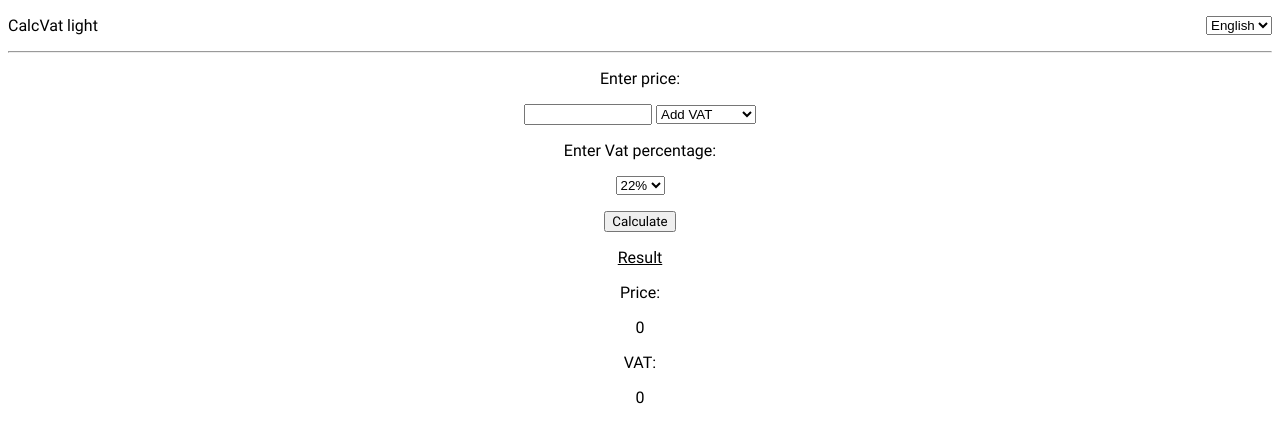
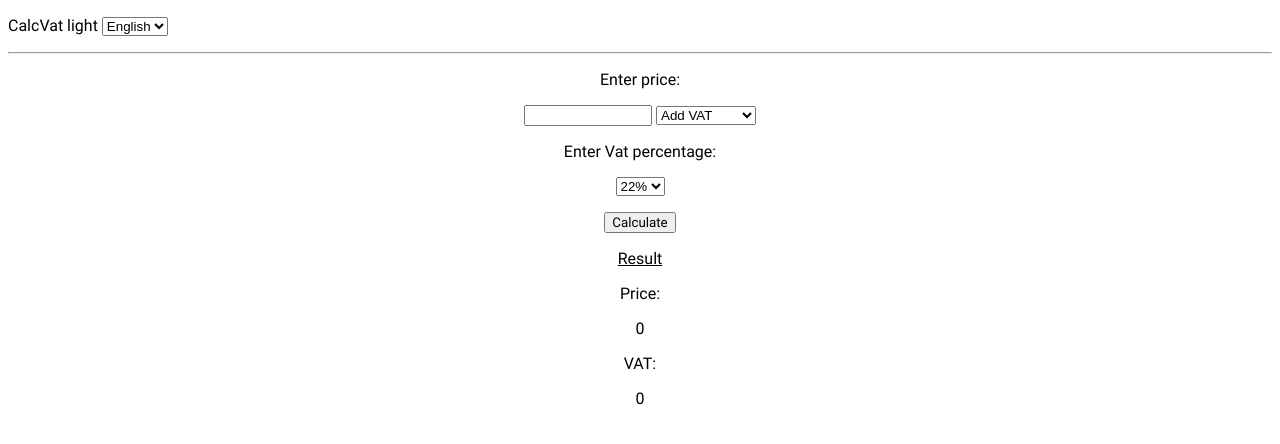
Before and after one commit to Frang125/CalcVat_light, a plain HTML site: page index.html in a window 1280 px wide. Drawn offline with Linux system fonts and the light colour scheme.

Commit message:
Update index.html

```diff
--- a/index.html
+++ b/index.html
@@ -27,9 +27,7 @@ input[type=number] {
 </head>
 <body  style="width: auto;">
 
-    <p style="font-family: roboto;">CalcVat light <select id="lang" onclick="chl()" style="
-
-        float: right;">
+    <p style="font-family: roboto;">CalcVat light <select id="lang" onclick="chl()">
         <option value="1">English</option>
         <option value="2">Italiano</option>
 
```
